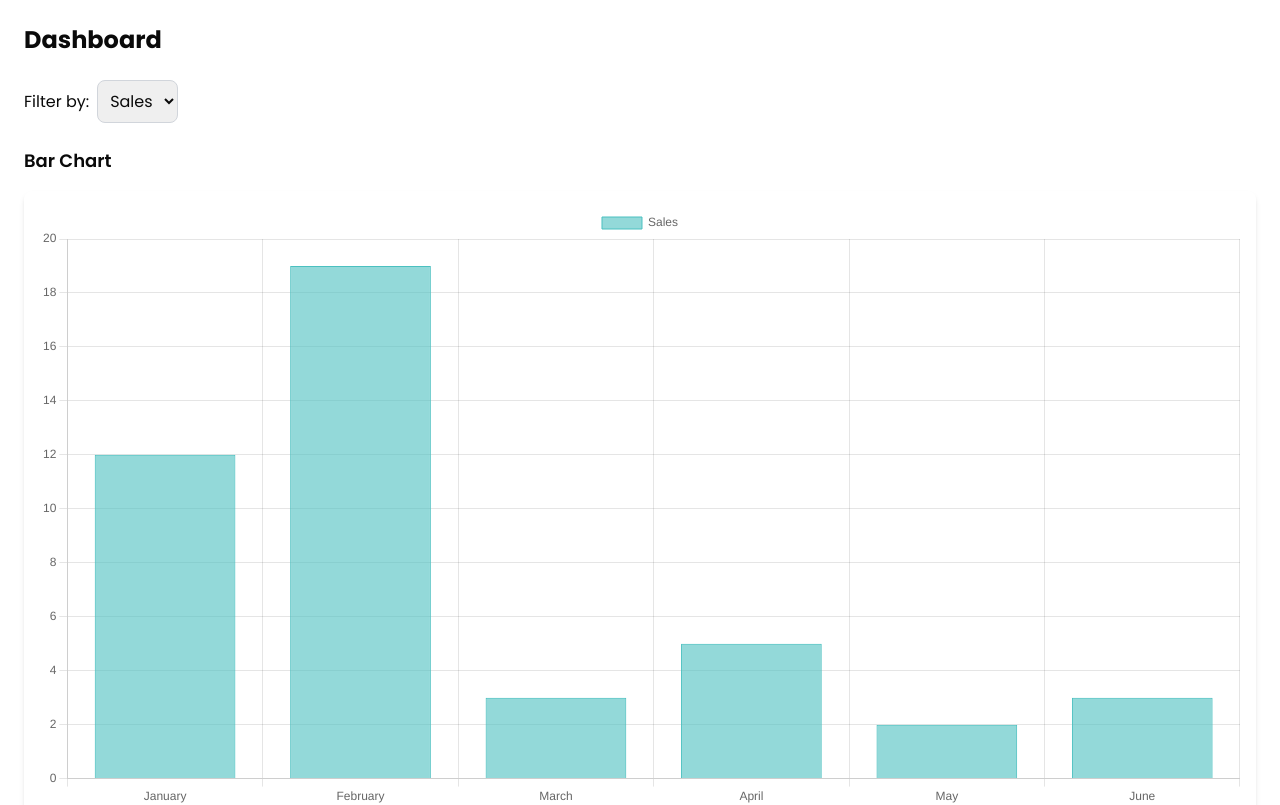
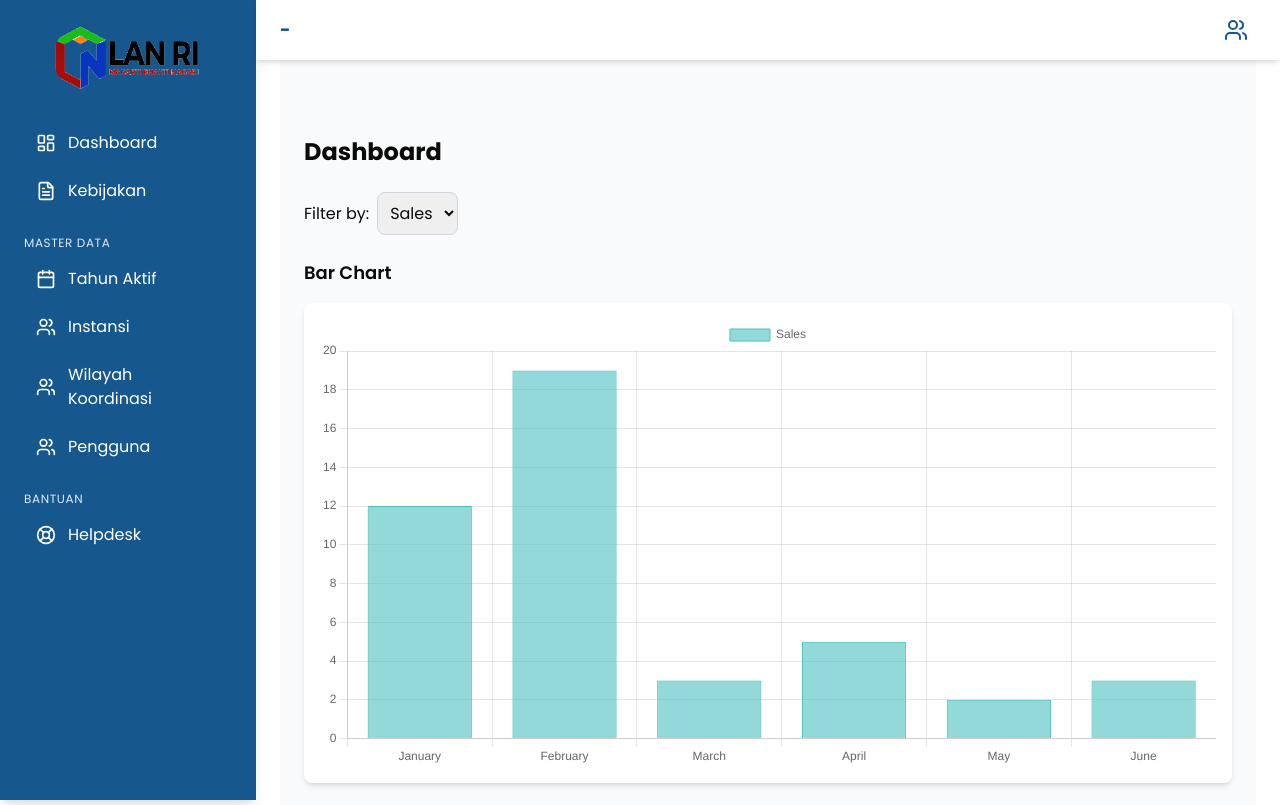
Before and after one commit to pujisubarkah/new_ikk, a Next.js app: page /koordinator-utama/dashboard in a window 1280 px wide. Shown: the top 805 px of the page. Built offline with nearby package versions, Linux system fonts and the light colour scheme.

Commit message:
Update page.tsx

```diff
--- a/src/app/koordinator-utama/dashboard/page.tsx
+++ b/src/app/koordinator-utama/dashboard/page.tsx
@@ -14,6 +14,7 @@ import {
     Tooltip,
     Legend,
 } from 'chart.js';
+import Sidebar from '@/components/sidebar-admin'
 
 ChartJS.register(
     CategoryScale,
@@ -80,6 +81,7 @@ const Dashboard: React.FC = () => {
 
     return (
         <div className="p-6">
+            <Sidebar>
             <h1 className="text-2xl font-bold mb-6">Dashboard</h1>
 
             {/* Filter Dropdown */}
@@ -111,6 +113,7 @@ const Dashboard: React.FC = () => {
                     <Radar data={radarData} />
                 </div>
             </div>
+                </Sidebar>
         </div>
     );
 };
```
